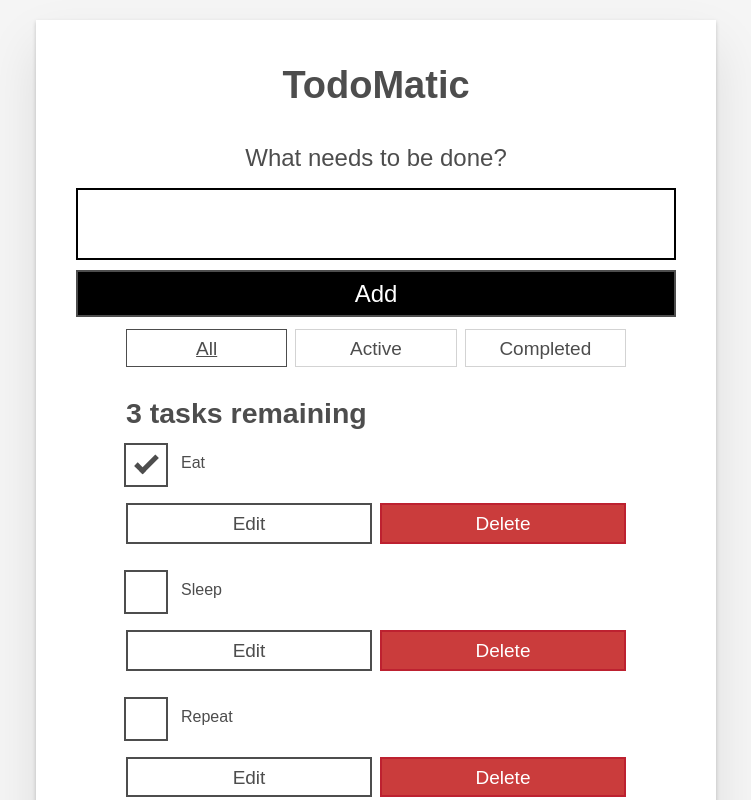
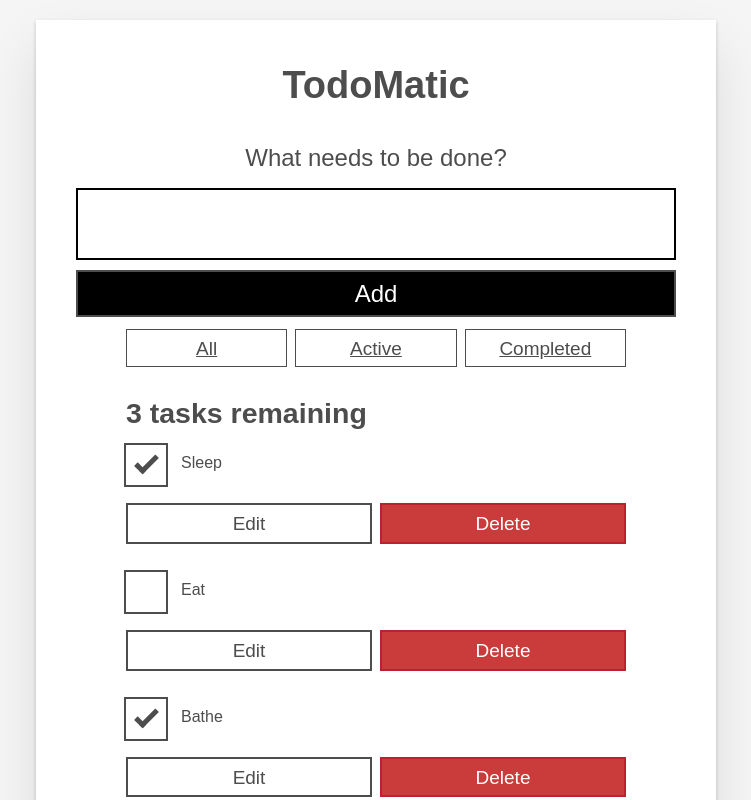
Before and after one commit to lchen112/ToDoList, a React (Create React App) app in the folder to-do-list/: page / in a window 1280 px wide. Shown: the top 800 px of the page, without its empty margins (264-1015 px from the left). Built offline with nearby package versions, Linux system fonts and the light colour scheme.

Commit message:
added todos to usestate, create utils function, componentized filter buttons

```diff
--- a/to-do-list/src/App.js
+++ b/to-do-list/src/App.js
@@ -1,3 +1,8 @@
+import ToDoItem from "./components/ToDoItem";
+import { useState } from "react";
+import React from "react";
+import FilterButton from "./components/FilterButton";
+import { getNumTasksRemaining } from "./utils";
 /** Objectives
 As a user, I can
 read a list of tasks.
@@ -9,6 +14,13 @@
 
  */
 function App(props) {
+  const [todos, setTodos] = useState([
+    { val: "Sleep", complete: true },
+    { val: "Eat", complete: false },
+    { val: "Bathe", complete: true },
+    { val: "Exercise", complete: false },
+    { val: "Watch Movie", complete: false },
+  ]);
   return (
     <div className="todoapp stack-large">
       <h1>TodoMatic</h1>
@@ -30,76 +42,20 @@
         </button>
       </form>
       <div className="filters btn-group stack-exception">
-        <button type="button" className="btn toggle-btn" aria-pressed="true">
-          <span className="visually-hidden">Show </span>
-          <span>all</span>
-          <span className="visually-hidden"> tasks</span>
-        </button>
-        <button type="button" className="btn toggle-btn" aria-pressed="false">
-          <span className="visually-hidden">Show </span>
-          <span>Active</span>
-          <span className="visually-hidden"> tasks</span>
-        </button>
-        <button type="button" className="btn toggle-btn" aria-pressed="false">
-          <span className="visually-hidden">Show </span>
-          <span>Completed</span>
-          <span className="visually-hidden"> tasks</span>
-        </button>
+        <FilterButton name={"All"} />
+        <FilterButton name={"Active"} />
+        <FilterButton name={"Completed"} />
       </div>
-      <h2 id="list-heading">3 tasks remaining</h2>
+      <h2 id="list-heading">{getNumTasksRemaining(todos)} tasks remaining</h2>
       <ul
         role="list"
         className="todo-list stack-large stack-exception"
         aria-labelledby="list-heading"
       >
-        <li className="todo stack-small">
-          <div className="c-cb">
-            <input id="todo-0" type="checkbox" defaultChecked={true} />
-            <label className="todo-label" htmlFor="todo-0">
-              Eat
-            </label>
-          </div>
-          <div className="btn-group">
-            <button type="button" className="btn">
-              Edit <span className="visually-hidden">Eat</span>
-            </button>
-            <button type="button" className="btn btn__danger">
-              Delete <span className="visually-hidden">Eat</span>
-            </button>
-          </div>
-        </li>
-        <li className="todo stack-small">
-          <div className="c-cb">
-            <input id="todo-1" type="checkbox" />
-            <label className="todo-label" htmlFor="todo-1">
-              Sleep
-            </label>
-          </div>
-          <div className="btn-group">
-            <button type="button" className="btn">
-              Edit <span className="visually-hidden">Sleep</span>
-            </button>
-            <button type="button" className="btn btn__danger">
-              Delete <span className="visually-hidden">Sleep</span>
-            </button>
-          </div>
-        </li>
-        <li className="todo stack-small">
-          <div className="c-cb">
-            <input id="todo-2" type="checkbox" />
-            <label className="todo-label" htmlFor="todo-2">
-              Repeat
-            </label>
-          </div>
-          <div className="btn-group">
-            <button type="button" className="btn">
-              Edit <span className="visually-hidden">Repeat</span>
-            </button>
-            <button type="button" className="btn btn__danger">
-              Delete <span className="visually-hidden">Repeat</span>
-            </button>
-          </div>
-        </li>
+        {todos &&
+          todos.map((todo, index) => (
+            <ToDoItem key={index} name={todo.val} complete={todo.complete} />
+          ))}
       </ul>
     </div>
   );
--- /dev/null
+++ b/to-do-list/src/components/FilterButton.js
@@ -0,0 +1,11 @@
+import React from "react";
+const FilterButton = ({ name }) => {
+  return (
+    <button type="button" className="btn toggle-btn" aria-pressed="true">
+      <span className="visually-hidden">Show </span>
+      <span>{name}</span>
+      <span className="visually-hidden"> tasks</span>
+    </button>
+  );
+};
+export default FilterButton;
--- /dev/null
+++ b/to-do-list/src/components/ToDoItem.js
@@ -0,0 +1,24 @@
+import React from "react";
+
+const ToDoItem = ({ key, name, complete = false }) => {
+  return (
+    <li className="todo stack-small">
+      <div className="c-cb">
+        <input id={key} type="checkbox" defaultChecked={complete} />
+        <label className="todo-label" htmlFor={key}>
+          {name}
+        </label>
+      </div>
+      <div className="btn-group">
+        <button type="button" className="btn">
+          Edit <span className="visually-hidden">{name}</span>
+        </button>
+        <button type="button" className="btn btn__danger">
+          Delete <span className="visually-hidden">{name}</span>
+        </button>
+      </div>
+    </li>
+  );
+};
+
+export default ToDoItem;
--- /dev/null
+++ b/to-do-list/src/utils.js
@@ -0,0 +1,4 @@
+export const getNumTasksRemaining = (todos) => {
+  const incompleteTodos = todos && todos.filter((todo) => !todo.complete);
+  return incompleteTodos.length;
+};
```
